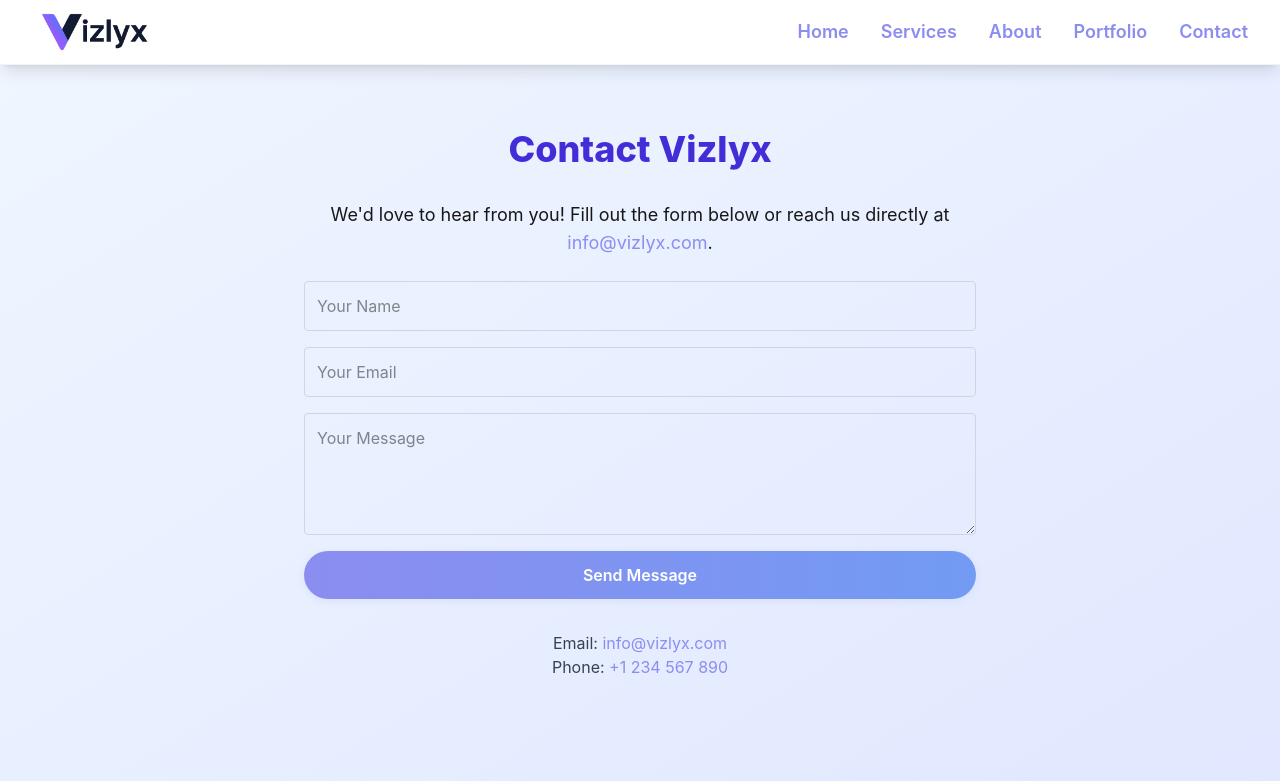
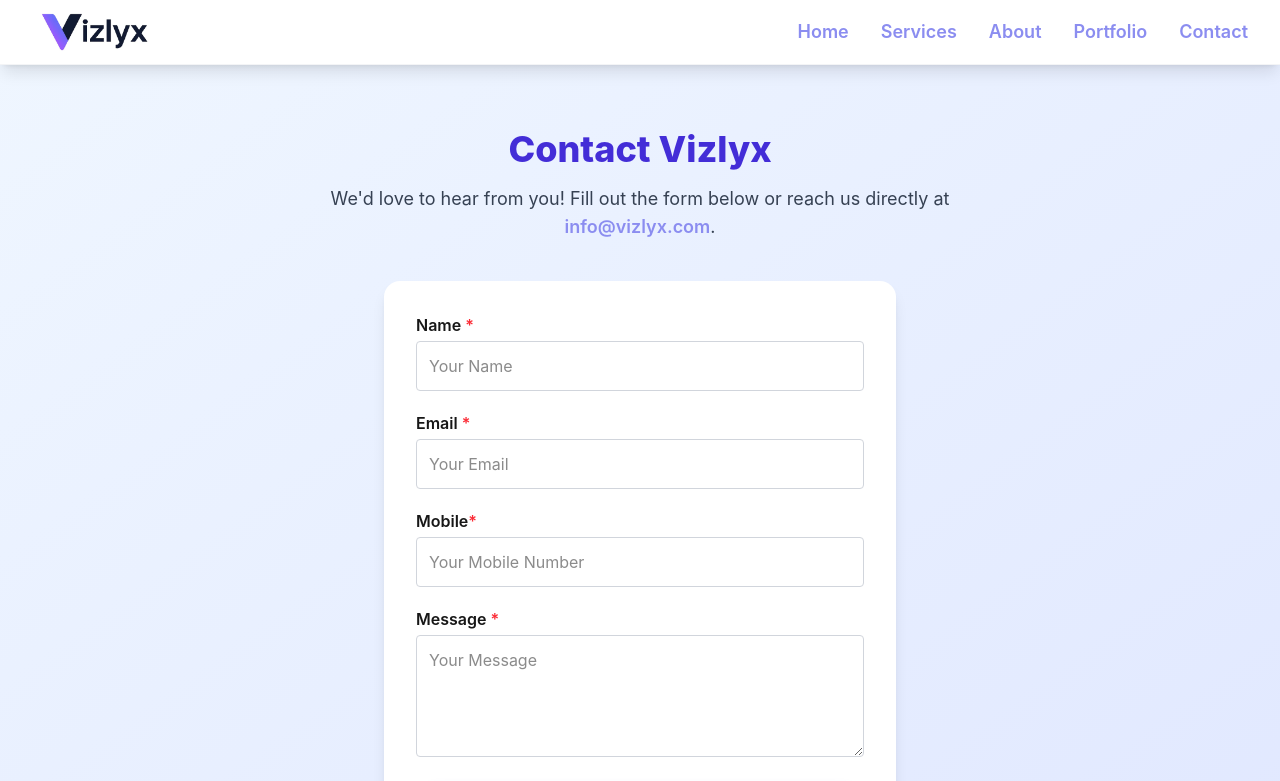
Before and after one commit to vimalrajsiwan/next-web, a Next.js app: page /contact in a window 1280 px wide. Shown: the top 781 px of the page. Built offline with nearby package versions, Linux system fonts and the light colour scheme.

Commit message:
added email send functionality on contant us page

```diff
--- a/package.json
+++ b/package.json
@@ -13,6 +13,7 @@
   "dependencies": {
     "framer-motion": "^12.23.24",
     "next": "15.5.6",
+    "nodemailer": "^7.0.10",
     "react": "19.1.0",
     "react-dom": "19.1.0"
   },
@@ -20,6 +21,7 @@
     "@eslint/eslintrc": "^3",
     "@tailwindcss/postcss": "^4",
     "@types/node": "^20",
+    "@types/nodemailer": "^7.0.3",
     "@types/react": "^19",
     "@types/react-dom": "^19",
     "eslint": "^9",
--- /dev/null
+++ b/src/app/api/contact/route.ts
@@ -0,0 +1,50 @@
+// app/api/contact/route.ts
+import { NextResponse } from "next/server";
+import nodemailer from "nodemailer";
+
+export async function POST(req: Request) {
+  try {
+    const { name, email, message } = await req.json();
+
+    if (!name || !email || !message) {
+      return NextResponse.json(
+        { message: "All fields are required" },
+        { status: 400 }
+      );
+    }
+
+    // Configure Zoho SMTP
+    const transporter = nodemailer.createTransport({
+      host: "smtp.zoho.in",
+      port: 465,
+      secure: true,
+      auth: {
+        user: process.env.ZOHO_EMAIL_USER,
+        pass: process.env.ZOHO_EMAIL_PASS, // App-specific password
+      },
+    });
+
+    // Send the email
+    await transporter.sendMail({
+      // from: `"Vizlyx Contact" <${process.env.ZOHO_EMAIL_USER}>`,
+      from: `"${name} via Vizlyx Contact" <${process.env.ZOHO_EMAIL_USER}>`,
+      to: process.env.ZOHO_EMAIL_USER, // You can add more recipients
+      subject: `New Contact Form Message from ${name}`,
+      replyTo: email, // User’s actual email (safe)
+      text: `
+Name: ${name}
+Email: ${email}
+Message:
+${message}
+      `,
+    });
+
+    return NextResponse.json({ message: "Email sent successfully!" });
+  } catch (error) {
+    console.error("Error sending email:", error);
+    return NextResponse.json(
+      { message: "Failed to send email" },
+      { status: 500 }
+    );
+  }
+}
--- a/src/app/contact/page.tsx
+++ b/src/app/contact/page.tsx
@@ -1,7 +1,115 @@
+"use client";
 import SEOHead from "@/component/SEOHead";
-import Head from "next/head";
+import { useState } from "react";
 
 export default function Contact() {
+  const [loading, setLoading] = useState(false);
+  const [toast, setToast] = useState<{
+    message: string;
+    type: "success" | "error" | "";
+  }>({
+    message: "",
+    type: "",
+  });
+
+  const [formData, setFormData] = useState({
+    name: "",
+    email: "",
+    mobile: "",
+    message: "",
+  });
+
+  const [errors, setErrors] = useState<{ email?: string; mobile?: string }>({});
+
+  const showToast = (message: string, type: "success" | "error") => {
+    setToast({ message, type });
+    setTimeout(() => setToast({ message: "", type: "" }), 4000);
+  };
+
+  const validateField = (field: string, value: string) => {
+    const newErrors: any = { ...errors };
+
+    if (field === "email") {
+      const emailRegex = /^[^\s@]+@[^\s@]+\.[^\s@]+$/;
+      if (!value) {
+        newErrors.email = "Email is required.";
+      } else if (!emailRegex.test(value)) {
+        newErrors.email = "Please enter a valid email address.";
+      } else {
+        delete newErrors.email;
+      }
+    }
+
+    if (field === "mobile") {
+      if (value && (value.length !== 10 || isNaN(Number(value)))) {
+        newErrors.mobile = "Please enter a valid 10-digit mobile number.";
+      } else {
+        delete newErrors.mobile;
+      }
+    }
+
+    setErrors(newErrors);
+  };
+
+  const validateForm = () => {
+    let valid = true;
+    const newErrors: { email?: string; mobile?: string } = {};
+
+    if (!formData.email) {
+      newErrors.email = "Email is required.";
+      valid = false;
+    } else if (!/^[^\s@]+@[^\s@]+\.[^\s@]+$/.test(formData.email)) {
+      newErrors.email = "Please enter a valid email address.";
+      valid = false;
+    }
+
+    const mobile = formData.mobile.trim();
+    if (mobile.length !== 10 || isNaN(Number(mobile))) {
+      newErrors.mobile = "Please enter a valid 10-digit mobile number.";
+      valid = false;
+    }
+
+    setErrors(newErrors);
+    return valid;
+  };
+
+  const handleChange = (
+    e: React.ChangeEvent<HTMLInputElement | HTMLTextAreaElement>
+  ) => {
+    const { name, value } = e.target;
+    setFormData({ ...formData, [name]: value });
+
+    // Real-time validation
+    validateField(name, value);
+  };
+
+  const handleSubmit = async (e: React.FormEvent<HTMLFormElement>) => {
+    e.preventDefault();
+    setLoading(true);
+
+    if (!validateForm()) {
+      setLoading(false);
+      return;
+    }
+
+    const res = await fetch("/api/contact", {
+      method: "POST",
+      headers: { "Content-Type": "application/json" },
+      body: JSON.stringify(formData),
+    });
+
+    const data = await res.json();
+    setLoading(false);
+
+    if (res.ok) {
+      showToast("Your message has been sent successfully!", "success");
+      setFormData({ name: "", email: "", mobile: "", message: "" });
+      setErrors({});
+    } else {
+      showToast("Something went wrong. Please try again.", "error");
+    }
+  };
+
   return (
     <>
       <SEOHead
@@ -11,48 +119,182 @@
         url="https://vizlyx.com/contact"
       />
 
+      {/* Toast Notification */}
+      {toast.message && (
+        <div
+          className={`fixed top-6 right-6 z-50 flex items-center gap-3 px-5 py-3 rounded-lg shadow-lg text-white text-sm font-medium transition-all duration-500 ease-in-out transform ${
+            toast.type === "success"
+              ? "bg-green-600 animate-slideIn"
+              : "bg-red-600 animate-slideIn"
+          }`}
+        >
+          <span className="text-lg">
+            {toast.type === "success" ? "✔️" : "❌"}
+          </span>
+          <span>{toast.message}</span>
+        </div>
+      )}
+
+      {/* Toast animation */}
+      <style jsx>{`
+        @keyframes slideIn {
+          0% {
+            opacity: 0;
+            transform: translateY(-10px);
+          }
+          20% {
+            opacity: 1;
+            transform: translateY(0);
+          }
+          80% {
+            opacity: 1;
+            transform: translateY(0);
+          }
+          100% {
+            opacity: 0;
+            transform: translateY(-10px);
+          }
+        }
+        .animate-slideIn {
+          animation: slideIn 4s ease forwards;
+        }
+      `}</style>
+
       <div className="min-h-screen bg-gradient-to-br from-blue-50 to-indigo-100 py-16 px-4 font-sans">
-        <section className="max-w-2xl mx-auto">
-          <h1 className="text-4xl font-extrabold text-indigo-700 mb-8 text-center">
+        <section className="max-w-3xl mx-auto text-center mb-10">
+          <h1 className="text-4xl font-extrabold text-indigo-700 mb-4">
             Contact Vizlyx
           </h1>
-          <p className="mb-6 text-lg text-center">
+          <p className="text-lg text-gray-700">
             We'd love to hear from you! Fill out the form below or reach us
             directly at{" "}
             <a
               href="mailto:info@vizlyx.com"
-              className="text-indigo-700 hover:underline"
+              className="text-indigo-700 font-semibold hover:underline"
             >
               info@vizlyx.com
             </a>
             .
           </p>
-          <form className="grid gap-4">
+        </section>
+
+        <section className="max-w-lg mx-auto bg-white rounded-2xl shadow-lg p-8">
+          <form onSubmit={handleSubmit} className="grid gap-5">
+            <div>
+              <label className="block font-semibold mb-1">
+                Name <span className="text-red-500">*</span>
+              </label>
               <input
                 type="text"
+                name="name"
+                value={formData.name}
+                onChange={handleChange}
                 placeholder="Your Name"
-              className="p-3 rounded border border-gray-300 focus:outline-none focus:ring-2 focus:ring-indigo-400"
+                className="w-full p-3 rounded border border-gray-300 focus:outline-none focus:ring-2 focus:ring-indigo-400"
                 required
               />
+            </div>
+
+            <div>
+              <label className="block font-semibold mb-1">
+                Email <span className="text-red-500">*</span>
+              </label>
               <input
                 type="email"
+                name="email"
+                value={formData.email}
+                onChange={handleChange}
+                onBlur={(e) => validateField("email", e.target.value)}
                 placeholder="Your Email"
-              className="p-3 rounded border border-gray-300 focus:outline-none focus:ring-2 focus:ring-indigo-400"
+                className={`w-full p-3 rounded border ${
+                  errors.email ? "border-red-500" : "border-gray-300"
+                } focus:outline-none focus:ring-2 focus:ring-indigo-400`}
                 required
               />
+              {errors.email && (
+                <p className="text-red-600 text-sm mt-1">{errors.email}</p>
+              )}
+            </div>
+
+            <div>
+              <label className="block font-semibold mb-1">
+                Mobile
+                <span className="text-red-500">*</span>
+              </label>
+              <input
+                type="tel"
+                name="mobile"
+                value={formData.mobile}
+                onChange={handleChange}
+                onBlur={(e) => validateField("mobile", e.target.value)}
+                placeholder="Your Mobile Number"
+                className={`w-full p-3 rounded border ${
+                  errors.mobile ? "border-red-500" : "border-gray-300"
+                } focus:outline-none focus:ring-2 focus:ring-indigo-400`}
+                required
+                maxLength={10}
+                onInput={(e) => {
+                  e.currentTarget.value = e.currentTarget.value.replace(
+                    /\D/g,
+                    ""
+                  );
+                }}
+              />
+              {errors.mobile && (
+                <p className="text-red-600 text-sm mt-1">{errors.mobile}</p>
+              )}
+            </div>
+
+            <div>
+              <label className="block font-semibold mb-1">
+                Message <span className="text-red-500">*</span>
+              </label>
               <textarea
+                name="message"
+                value={formData.message}
+                onChange={handleChange}
                 placeholder="Your Message"
-              className="p-3 rounded border border-gray-300 focus:outline-none focus:ring-2 focus:ring-indigo-400"
                 rows={4}
+                className="w-full p-3 rounded border border-gray-300 focus:outline-none focus:ring-2 focus:ring-indigo-400"
                 required
               ></textarea>
+            </div>
+
             <button
               type="submit"
-              className="bg-indigo-600 text-white font-semibold px-8 py-3 rounded shadow hover:bg-indigo-700 transition"
+              disabled={loading}
+              className="bg-indigo-600 text-white font-semibold px-8 py-3 rounded shadow hover:bg-indigo-700 transition disabled:opacity-70 flex justify-center items-center"
             >
-              Send Message
+              {loading ? (
+                <span className="flex items-center gap-2">
+                  <svg
+                    className="animate-spin h-5 w-5 text-white"
+                    xmlns="http://www.w3.org/2000/svg"
+                    fill="none"
+                    viewBox="0 0 24 24"
+                  >
+                    <circle
+                      className="opacity-25"
+                      cx="12"
+                      cy="12"
+                      r="10"
+                      stroke="currentColor"
+                      strokeWidth="4"
+                    ></circle>
+                    <path
+                      className="opacity-75"
+                      fill="currentColor"
+                      d="M4 12a8 8 0 018-8v8H4z"
+                    ></path>
+                  </svg>
+                  Sending...
+                </span>
+              ) : (
+                "Send Message"
+              )}
             </button>
           </form>
+
           <div className="mt-8 text-gray-700 text-center">
             <p>
               Email:{" "}
@@ -66,10 +308,10 @@
             <p>
               Phone:{" "}
               <a
-                href="tel:+1234567890"
+                href="tel:+91-8851626273"
                 className="text-indigo-700 hover:underline"
               >
-                +1 234 567 890
+                +91 885 162 6273
               </a>
             </p>
           </div>
```
Also changed, not shown: 1 other file (tests, documents, lock files or other folders). Lines whose indentation alone changed are shown as unchanged.
